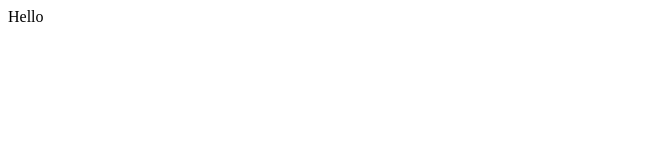
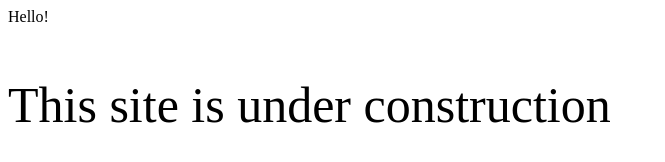
Before and after one commit to VARkit/VARkit.github.io, a plain HTML site: page index.html in a window 1280 px wide. Shown: the whole page, without its empty margins (0-665 px from the left). Drawn offline with Linux system fonts and the light colour scheme.

Commit message:
Update index.html

```diff
--- a/index.html
+++ b/index.html
@@ -3,6 +3,7 @@
   <title>Main page</title>
   </head>
     <body>
-  <p>Hello</p>
+  <p>Hello!</p>
+  <p style="font-size: 50px">This site is under construction</p>
   </body>
 </html>
```
